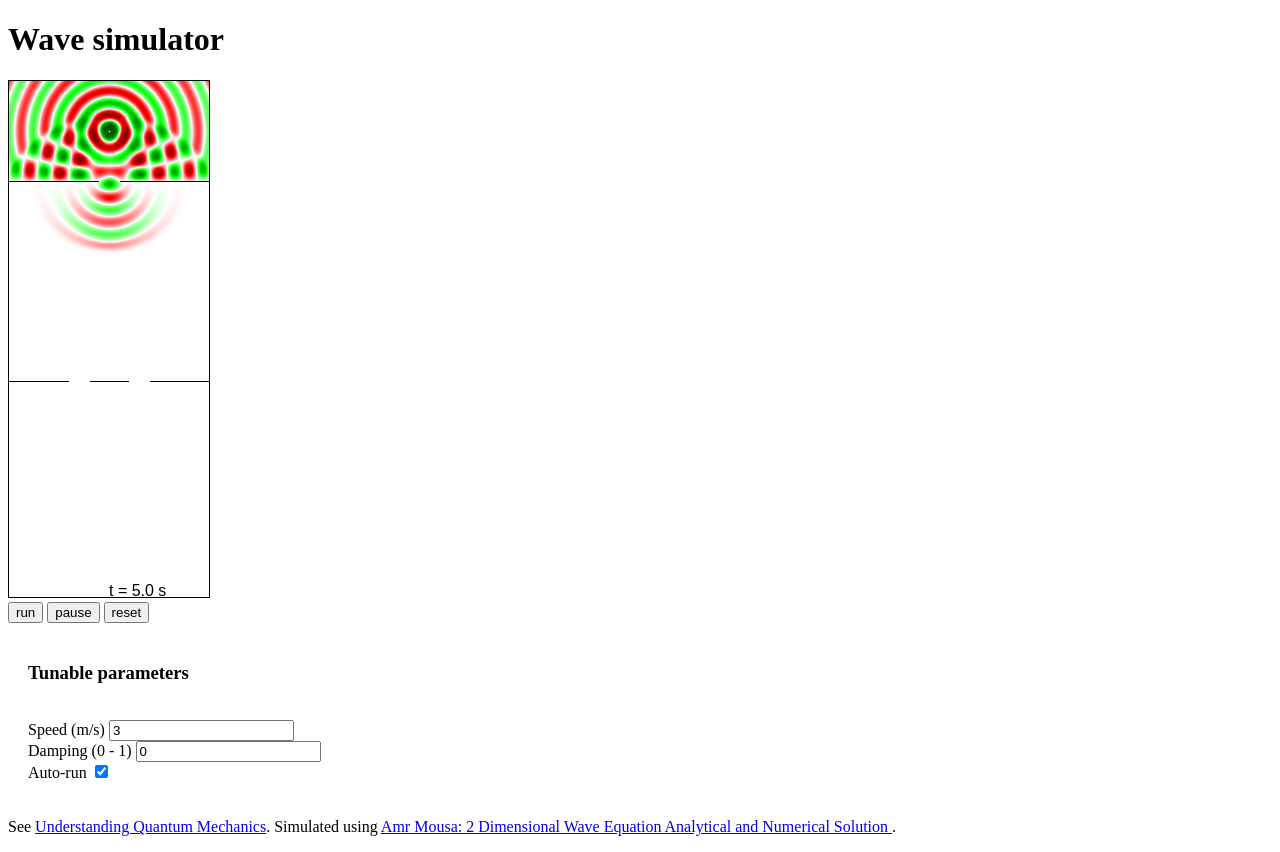
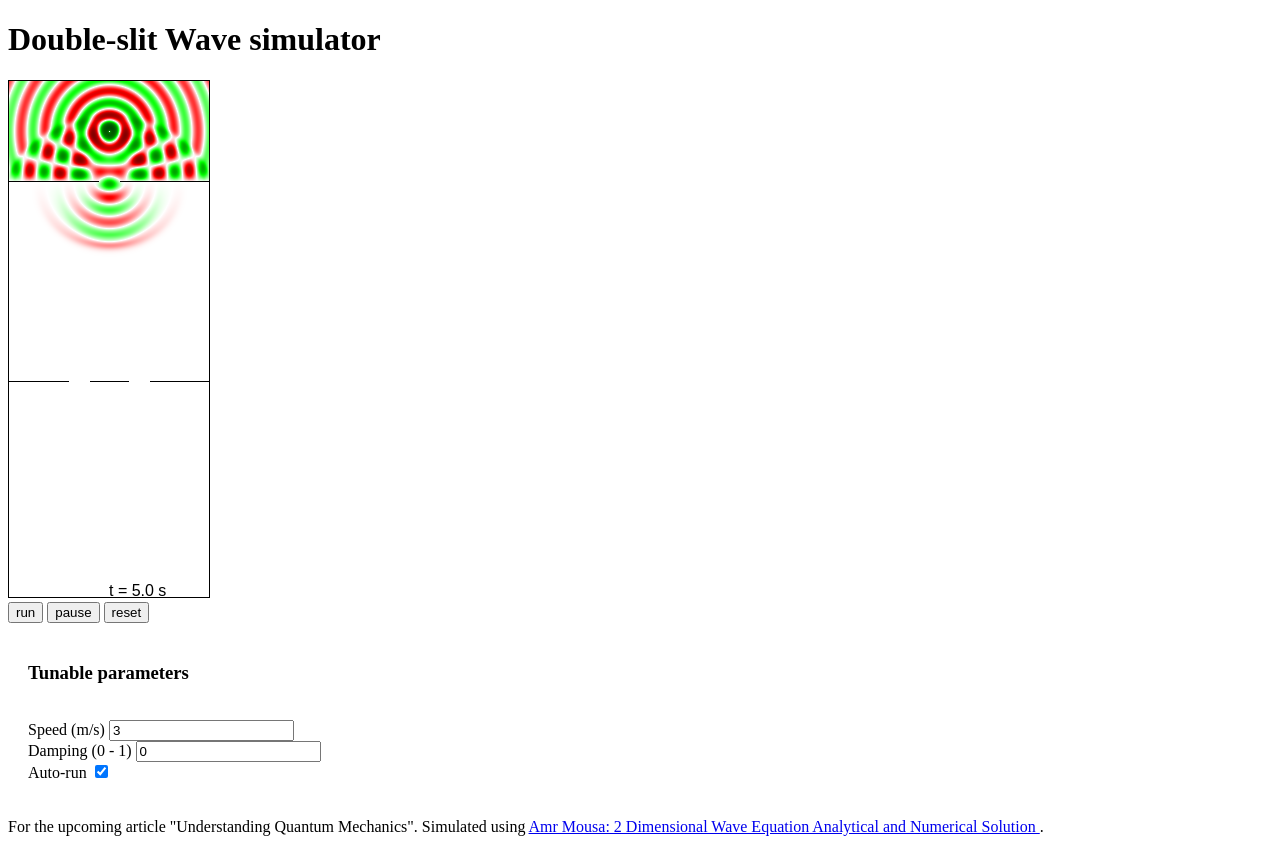
Before and after one commit to alexfernandez/diffusion-simulator, a plain HTML site: page double-slit/index.html in a window 1280 px wide. Drawn offline with Linux system fonts and the light colour scheme.

Commit message:
Improve page, comment article link

```diff
--- a/double-slit/index.html
+++ b/double-slit/index.html
@@ -2,7 +2,7 @@
 <html>
   <head>
 	<meta charset="utf-8" />
-    <title>Wave simulator</title>
+    <title>Double-slit Wave simulator</title>
     <script src="wave.js"></script>
     <style type="text/css">
       #form {
@@ -17,7 +17,7 @@
 
   </head>
   <body>
-    <h1>Wave simulator</h1>
+    <h1>Double-slit Wave simulator</h1>
     <canvas id="canvas" width="200" height="516"></canvas>
 	  <br>
 	  <button id="run" type="button">run</button>
@@ -40,8 +40,11 @@
     </form>
     </div>
     <p>
+	For the upcoming article "Understanding Quantum Mechanics".
+	<!--
     See
     <a href="/2021/understanding-quantum-mechanics">Understanding Quantum Mechanics</a>.
+	-->
 	Simulated using
 	<a href="https://www.slideshare.net/AmrMousa12/2-dimensional-wave-equation-analytical-and-numerical-solution">
 		Amr Mousa: 2 Dimensional Wave Equation Analytical and Numerical Solution
```
